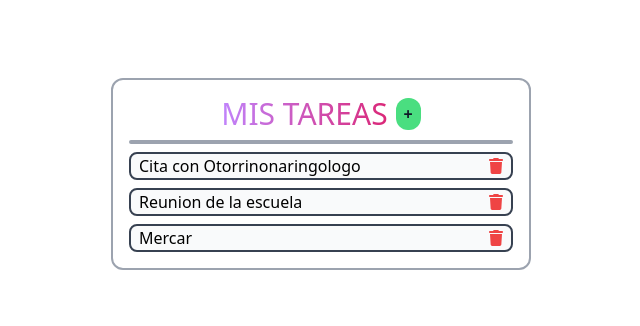
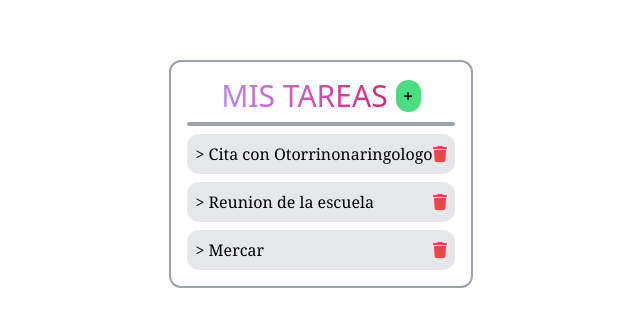
Before and after one commit to adrianurbano30/angularCrashCourse2022, an Angular app: page / in a window 1280 px wide. Shown: the part 226-552 px from the top of the page, without its empty margins (319-959 px from the left). Built offline with nearby package versions, Linux system fonts and the light colour scheme.

Commit message:
cursor pointer y tareas destacadas

```diff
--- a/src/app/componentes/item-tarea/item-tarea.component.html
+++ b/src/app/componentes/item-tarea/item-tarea.component.html
@@ -1,6 +1,6 @@
-<div class="flex items-center justify-between px-2">
+<div class="flex items-center justify-between px-2 bg-gray-200 hover:bg-gray-400 transition duration-700 cursor-pointer p-2 rounded-xl">
 
-    <h1>{{tarea.texto}}</h1>
+    <h1 class="text-base font-serif"> > {{tarea.texto}}</h1>
     <fa-icon ngClass="text-red-500" [icon]="faCoffee"></fa-icon>
 
 </div>
--- a/src/app/componentes/tareas/tareas.component.html
+++ b/src/app/componentes/tareas/tareas.component.html
@@ -1,5 +1,5 @@
 <div class="flex items-center justify-between">
   <div class="grid grid-cols-1 gap-2 w-full">
-    <app-item-tarea class="bg-gray-50 rounded-lg w-96 border-2 border-gray-700" *ngFor="let tarea of Tareas" [tarea]="tarea"></app-item-tarea>
+    <app-item-tarea  *ngFor="let tarea of Tareas" [tarea]="tarea"></app-item-tarea>
   </div>
 </div>
```
